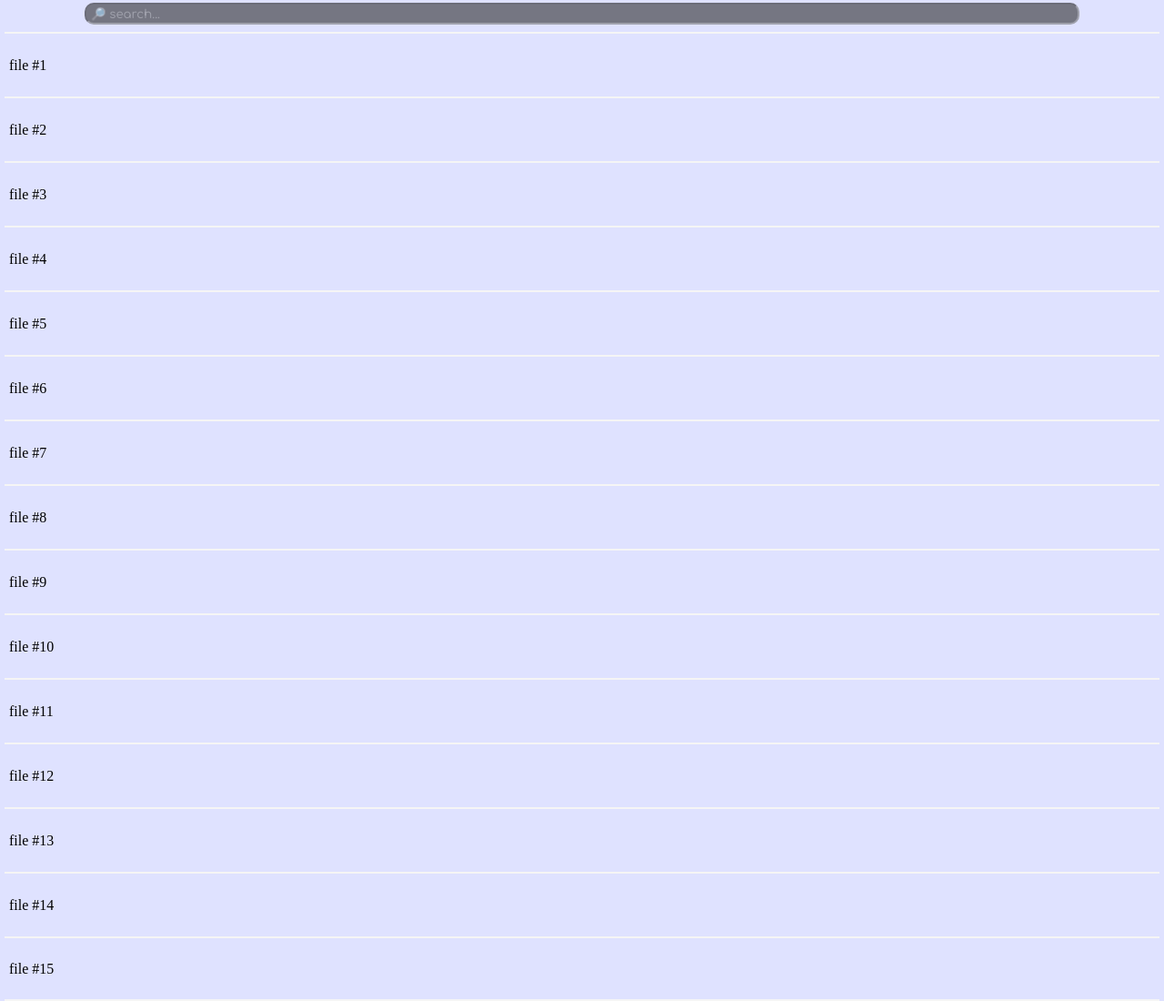
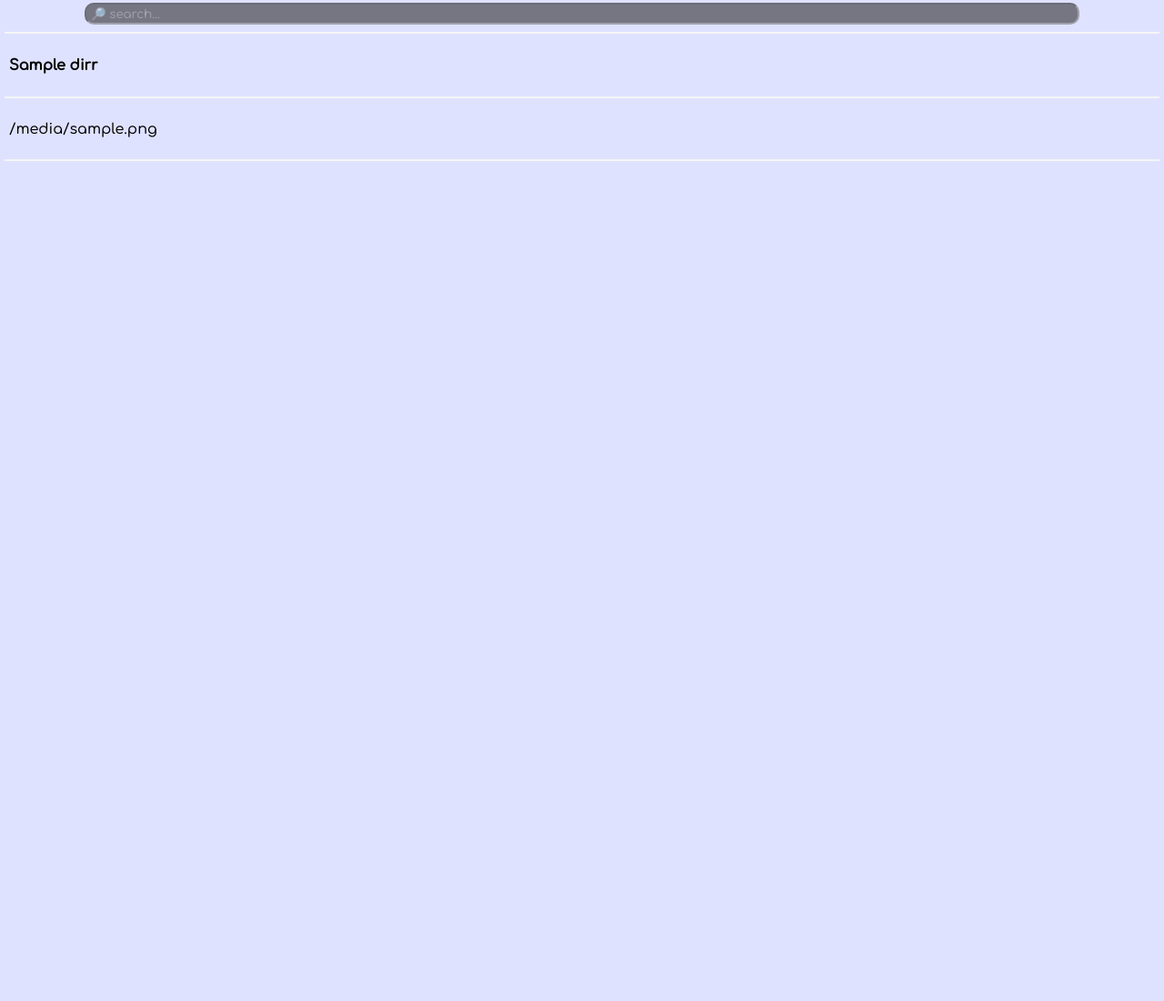
Before and after one commit to LuckieLuke/FileMag, a Flask app: template templates/index.html in a window 1280 px wide. Shown: the part 60-1160 px from the top of the page at 91% size. After the commit the page ends 237 px from the top, so only its background shows below. Run offline with Flask 2, Linux system fonts and the light colour scheme; the template is opened without the code that fills it: most values are stand-ins (such as "Sample title", 1, 10 or a date in 2020).

Commit message:
few new features

```diff
--- a/app.py
+++ b/app.py
@@ -1,12 +1,26 @@
 from flask import Flask, render_template
+import os
 
 app = Flask(__name__)
 
 
 @app.route("/")
+@app.route("/home")
 def home():
     return render_template("index.html")
 
 
+@app.route("/list/")
+def listFiles():
+    path = "FILES"
+    files = os.listdir(path)
+    dirs = next(os.walk('./FILES'))[1]
+
+    for directory in dirs:
+        if directory in files:
+            files.remove(directory)
+
+    return render_template("index.html", files=files, dirs=dirs)
+
 if __name__ == "__main__":
     app.run(debug=True)
--- a/static/css/style.css
+++ b/static/css/style.css
@@ -40,6 +40,7 @@ body {
 .contents {
     padding: 5px 5px 5px 5px;
     height: 100%;
+    font-family: 'Comfortaa', cursive;
 }
 
 .logo-wand {
@@ -91,6 +92,10 @@ body {
     border-color: whitesmoke;
 }
 
+.dirr {
+    font-weight: bold;
+}
+
 /* The side navigation menu */
 .sidenav {
     height: 100%; /* 100% Full-height */
@@ -99,7 +104,7 @@ body {
     z-index: 1; /* Stay on top */
     top: 0; /* Stay at the top */
     right: 0;
-    background-color: #303030; /* Black*/
+    background-color: #303030;
     overflow-x: hidden; /* Disable horizontal scroll */
     padding-top: 60px; /* Place content 60px from the top */
     transition: 0.5s; /* 0.5 second transition effect to slide in the sidenav */
@@ -114,6 +119,8 @@ body {
     display: block;
     transition: 0.3s;
     text-align: center;
+    margin-top: 10px;
+    margin-bottom: 10px;
 }
 
   /* Position and style the close button (top right corner) */
@@ -124,3 +131,7 @@ body {
     font-size: 36px;
     margin-left: 50px;
 }
+
+.sidenav a:last-child{
+    bottom: 0;
+}
--- a/templates/base.html
+++ b/templates/base.html
@@ -14,11 +14,11 @@
     <body>
         <div class="header">
             <div class="logo">
-                <a href="http://placecorgi.com/375/667">
-                    <div class="logo-wand"><img src="../static/img/wand2cp.png" /></div>
+                <a href="/home">
+                    <div class="logo-wand"><img src="../static/img/wand2cp.png" alt="logo"/></div>
                     <div class="logo-name">FileMag!</div>
                 </a>
-                <div class="files-dots" onclick="openNav()"><img src="../static/img/dots1.png" /></div>
+                <div class="files-dots" onclick="openNav()"><img src="../static/img/dots1.png" alt="options"/></div>
                 <div style="clear: both;"></div>
             </div>
         </div>
@@ -30,9 +30,10 @@
 
         <div id="mySidenav" class="sidenav">
             <a href="javascript:void(0)" class="closebtn" onclick="closeNav()">&times;</a>
-            <a href="#"><img src="../static/img/plus.png"></a>
-            <a href="#"><img src="../static/img/pencil.png"></a>
-            <a href="#"><img src="../static/img/trash.png"></a>
+            <a href="#"><img src="../static/img/plus.png" alt="add file"></a>
+            <a href="#"><img src="../static/img/pencil.png" alt="edit file"></a>
+            <a href="#"><img src="../static/img/trash.png" alt="remove file"></a>
+            <a class="corgi" href="http://placecorgi.com/375/667"><img src="../static/img/corgi.png" alt="corgi"></a>
         </div>
 
 
--- a/templates/index.html
+++ b/templates/index.html
@@ -4,15 +4,19 @@
 
 {% block search %}
 <div class="nav">
-    <input placeholder="🔎 search..." class="search-input"/>
+    <input placeholder="🔎 search..." class="search-input" name="search-file"/>
 </div>
 {% endblock %}}
 
 {% block content %}
 <div class="contents">
 
-    {% for i in range(15): %}
-        <div class="file"> file #{{i+1}} </div>
+    {% for dirr in dirs: %}
+        <div class="dirr file"> {{dirr}} </div>
+    {% endfor %}
+
+    {% for file in files: %}
+        <div class="file"> {{file}} </div>
     {% endfor %}
 
 </div>
```
Also changed, not shown: FILES/1.txt (added), FILES/2.txt (added), FILES/dupa.js (added), FILES/fajny_obrazek.png (added), FILES/haha.js (added), FILES/nic.html (added), FILES/niewiem.jpg (added), FILES/teścik.css (added), static/img/corgi.png (added), 5 other files.
